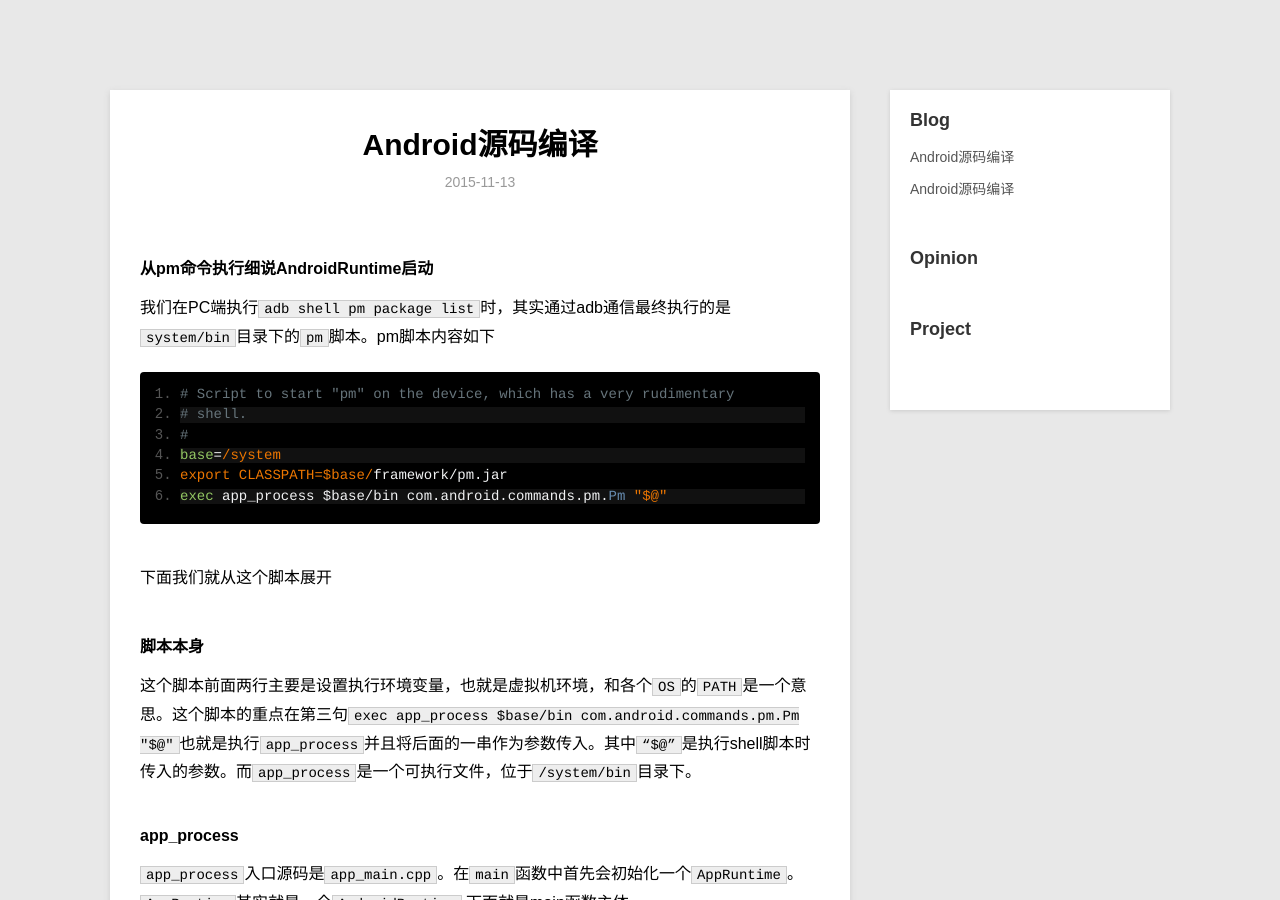
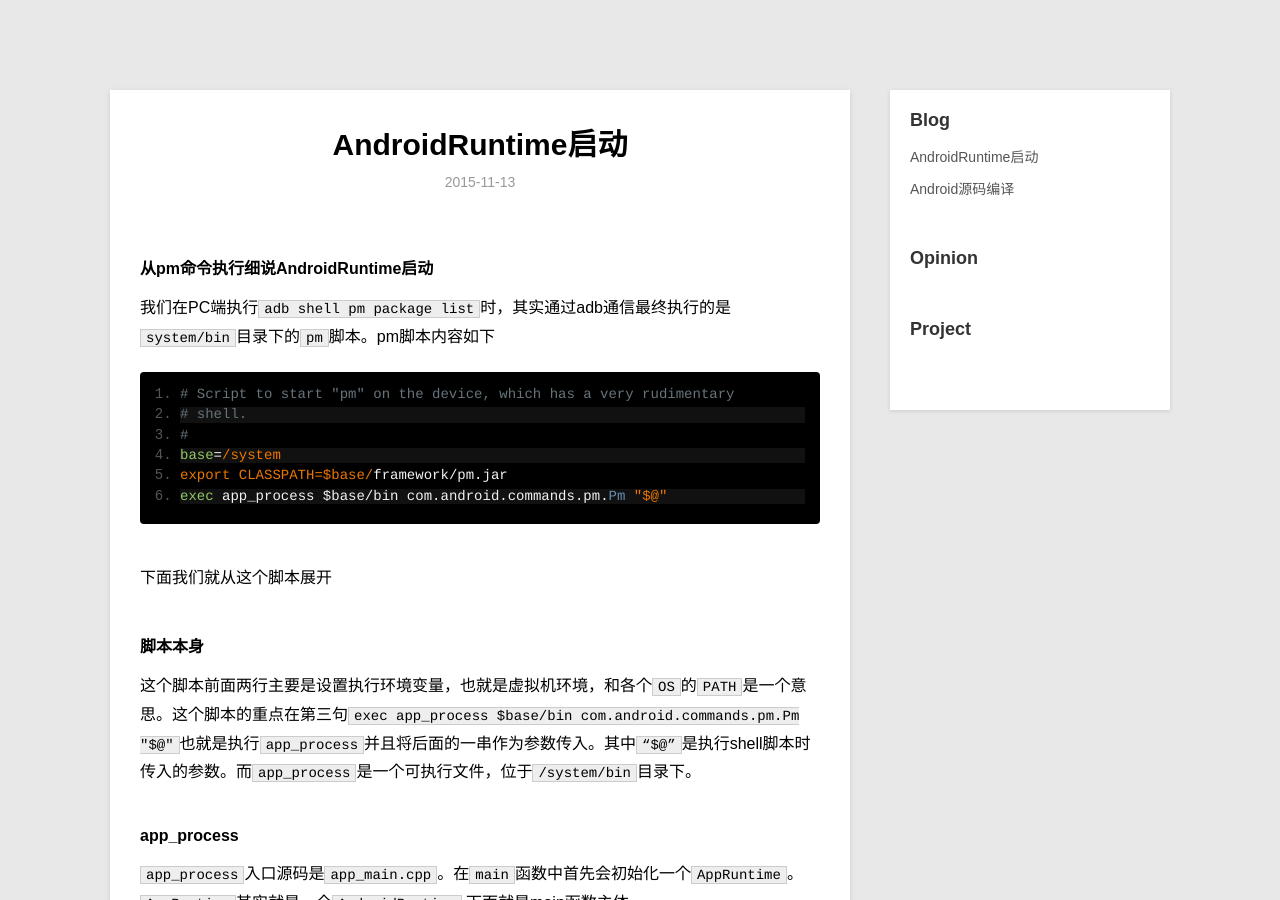
Before and after one commit to Tveiker/tveiker.github.io, a Jekyll site: the page built from _posts/blog/2015-11-13-AndroidRuntime.md, in a window 1280 px wide and 900 px high. Built offline with Jekyll 4.4.1, drawn with Linux system fonts in a browser that asks for light colours; Markdown is read by kramdown in place of the engine named in the settings.

Commit message:
修改AndroidRuntime title

```diff
--- a/_posts/blog/2015-11-13-AndroidRuntime.md
+++ b/_posts/blog/2015-11-13-AndroidRuntime.md
@@ -1,6 +1,6 @@
 ---
 layout: post
-title: Android源码编译
+title: AndroidRuntime启动
 description: 从pm命令执行细说AndroidRuntime启动
 category: blog
 ---
```
